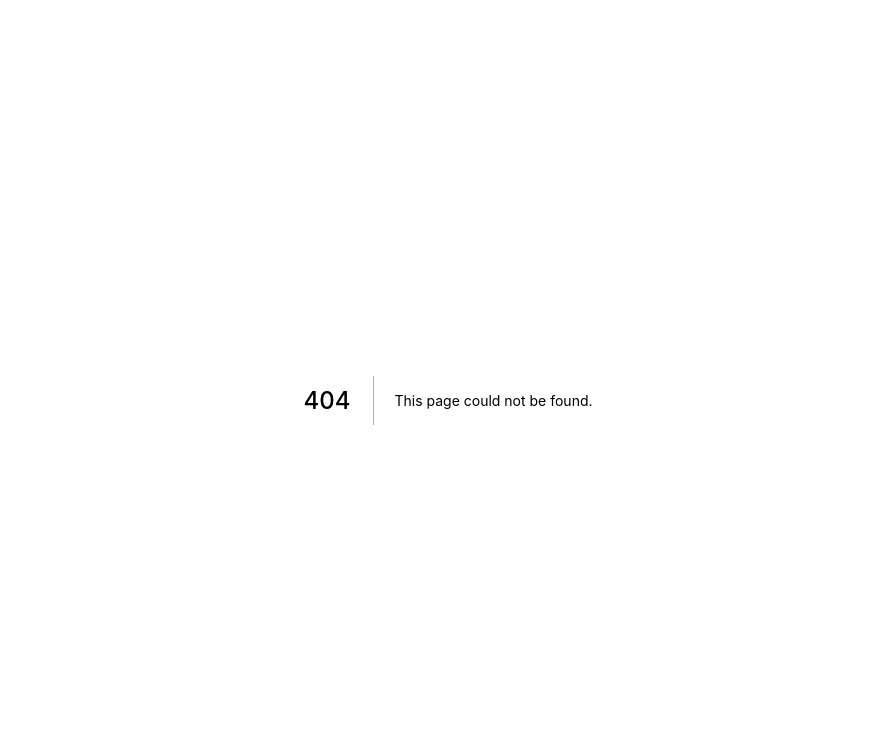
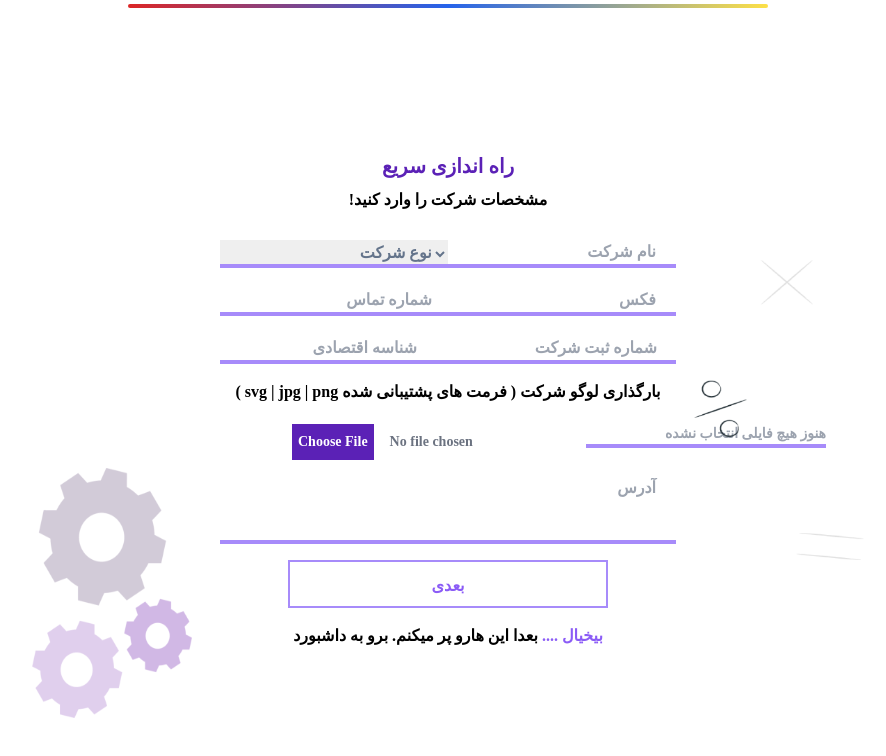
Before and after one commit to rekar-accounting/frontend, a Next.js app: page /CompanyInfoPage in a window 1280 px wide. Before the commit this address had no page. Shown: the top 756 px of the page, without its empty margins (192-1078 px from the left). Built offline with nearby package versions, Linux system fonts and the light colour scheme.

Commit message:
Add alt to tag Image

```diff
--- a/components/Card.tsx
+++ b/components/Card.tsx
@@ -1,22 +1,22 @@
 import React from "react";
 import Image from "next/image";
 
-
-
 type Props = {
-  Image: any
-  name:string
-  title:string
+  Image: any;
+  name: string;
+  title: string;
 };
 
-const Card: React.FC< Props > = (props) => {
+const Card: React.FC<Props> = (props) => {
   return (
     <div className="border border-none w-56 h-72 mx-auto ">
-        <Image src={props.Image } width={500} height={300} />
-        <h2 className=" text-center mt-3 font-bold text-lg text-slate-500">{props.name}</h2>
-        <h2 className="text-xs mt-3 text-center text-slate-700">{props.title}</h2>
+      <Image src={props.Image} width={500} height={300} alt="images card" />
+      <h2 className=" text-center mt-3 font-bold text-lg text-slate-500">
+        {props.name}
+      </h2>
+      <h2 className="text-xs mt-3 text-center text-slate-700">{props.title}</h2>
     </div>
-  )
-}
+  );
+};
 
 export default Card;
--- a/components/Slider.tsx
+++ b/components/Slider.tsx
@@ -1,25 +1,40 @@
-import React, { Component } from 'react';
+import React, { Component } from "react";
 import "react-responsive-carousel/lib/styles/carousel.min.css";
-import { Carousel } from 'react-responsive-carousel';
-import Image from 'next/image';
+import { Carousel } from "react-responsive-carousel";
+import Image from "next/image";
 
 const Slider = () => {
   return (
-		<div className='my-24'>
-            <h2 className='text-center text-xl font-bold'> مشتریان ما </h2>
+    <div className="my-24">
+      <h2 className="text-center text-xl font-bold"> مشتریان ما</h2>
       <Carousel>
         <div>
-                    <Image src="/brand/apple.jpg" alt="" width={145} height={120} />
+          <Image
+            src="/brand/apple.jpg"
+            alt="image apple"
+            width={145}
+            height={120}
+          />
         </div>
         <div>
-                    <Image src="/brand/adidas.jpg" alt="" width={145} height={120} />
+          <Image
+            src="/brand/adidas.jpg"
+            alt="image adidas"
+            width={145}
+            height={120}
+          />
         </div>
         <div>
-                    <Image src="/brand/samsung.jpg" alt="" width={145} height={120} />
+          <Image
+            src="/brand/samsung.jpg"
+            alt="image samsung"
+            width={145}
+            height={120}
+          />
         </div>
       </Carousel>
     </div>
   );
-	}
+};
 
-export default Slider
+export default Slider;
--- a/pages/Company-Info-Page.tsx
+++ /dev/null
@@ -1,70 +0,0 @@
-import Link from "next/link";
-import Image from "next/image";
-import type { NextPage } from "next";
-import { useState } from "react";
-
-
-
-const Company:NextPage = () => {
-
-    const [Count,setCount] = useState ('هنوز هیچ فایلی انتخاب نشده');
-    const file = () => {
-        setCount( "یک فایل انتخاب شد")
-    }
-
-    return(
-        <div>
-            <div className=" absolute mt-96 pt-20 md:ml-20 lg:ml-56  ">
-               <Image src="/assets/images/gear.png" width={160} height={250} />
-            </div>
-            <div className=" absolute mt-0 right-56 sm:right-0 sm:mt-0 md:mt-64 md:right-1 lg:right-32 xl:right-56 ">
-                <Image src="/assets/images/operators.png" width={170} height={300} />
-            </div>
-            <div className=" mx-auto md:container lg:container lg:w-2/3 xl:container xl:w-2/4 mb-10">
-                <div className=" bg-gradient-to-r from-red-600 via-blue-600 to-yellow-300 h-1 rounded-lg mt-1 "></div>
-                <div className=" mt-36">
-                    <h1 className=" text-center text-xl text-violet-800 "> راه اندازی سریع </h1>
-                    <h1 className=" text-center pt-2"> !مشخصات شرکت را وارد کنید </h1>
-                </div>
-                <form className="mt-4 mx-auto sm:p-4 md:w-4/5 lg:w-3/4 lg:p-3 lg:mx-auto">
-                    <div className="flex">
-                        <select className="border-b-4 border-violet-400 hover:border-violet-800 w-56 md:w-56 lg:w-60 mx-auto focus:outline-none text-slate-500">
-                            <option className=" text-right"> نوع شرکت </option>
-                            <option>..........</option>
-                            <option>...............</option>
-                        </select>
-                        <input type="text" placeholder=" نام شرکت " className="text-right pr-4 border-b-4 border-violet-400 hover:border-violet-800 focus:outline-none mx-auto w-56 md:w-56 lg:w-60"/>
-                    </div>
-                    <div className="flex mt-5 ">
-                        <input type="tel" placeholder=" شماره تماس" className="text-right pr-4 border-b-4 border-violet-400 hover:border-violet-800 focus:outline-none mx-auto w-56 md:w-56 lg:w-60 " />
-                        <input type="tel" placeholder=" فکس "        className="text-right pr-4 border-b-4 border-violet-400 hover:border-violet-800 focus:outline-none mx-auto w-56 md:w-56 lg:w-60 " />
-                    </div>
-                    <div className="flex mt-5">
-                        <input type="number" placeholder=" شناسه اقتصادی "  className="text-right border-b-4 pl-2 border-violet-400 hover:border-violet-800 focus:outline-none mx-auto w-56 md:w-56 lg:w-60 "  />
-                        <input type="number" placeholder=" شماره ثبت شرکت " className="text-right border-b-4 pl-10 border-violet-400 hover:border-violet-800 focus:outline-none mx-auto w-56 md:w-56 lg:w-60  " />
-                    </div>
-                    <div>
-                        <p className=" mt-4 text-center"> ( svg | jpg | png فرمت های پشتیبانی شده ) بارگذاری لوگو شرکت </p>
-                    </div>
-                    <div className="flex mx-auto sm:ml-12 sm:mx-auto md:mx-auto md:flex lg:ml-6 mt-5">
-                        <input type="file" onChange={file} className=" text-sm text-gray-500 file:mr-4 file:py-2 w-96 file:border-0 file:text-sm file:bg-violet-800 file:text-white focus:outline-none pl-3 md:w-96 lg:w-96 lg:pl-12" />
-                        <div className=" sm:m-0 md:ml-10 lg:ml-14">
-                            <h1 className="text-right text-gray-400 text-sm border-b-4 pl-10 border-violet-400 hover:border-violet-800 focus:outline-none mr-3 mx-auto w-56 md:w-56 lg:w-60 xl:mr-6 "> {Count} </h1>
-                        </div>
-                    </div>
-                    <div className=" mt-4">
-                        <input type="text" placeholder=" آدرس " className=" text-right px-4 w-full border-b-4 lg:w-px-700 border-violet-400 hover:border-violet-800 pr-4 pb-10 focus:outline-none" />
-                    </div>
-                    <div className=" mt-4 text-center pt-3 mx-auto border-2 border-violet-400 text-violet-500 hover:bg-violet-300 hover:text-black w-80 h-12">
-                        <Link href="//"> بعدی </Link>
-
-                    </div>
-                    <p className=" pt-4 text-violet-500 text-center"> بیخیال .... <span className="text-black"> بعدا این هارو پر میکنم. برو به داشبورد </span> </p>
-                </form>
-            </div>
-        </div>
-
-    )
-}
-
-export default Company
--- /dev/null
+++ b/pages/CompanyInfoPage.tsx
@@ -0,0 +1,119 @@
+import Link from "next/link";
+import Image from "next/image";
+import type { NextPage } from "next";
+import { useState } from "react";
+
+const Company: NextPage = () => {
+  const [count, setcount] = useState("هنوز هیچ فایلی انتخاب نشده");
+  const file = () => {
+    setcount("یک فایل انتخاب شد");
+  };
+
+  return (
+    <div>
+      <div className=" absolute mt-96 pt-20 md:ml-20 lg:ml-56  ">
+        <Image
+          src="/assets/images/gear.png"
+          alt="image gear"
+          width={160}
+          height={250}
+        />
+      </div>
+      <div className=" absolute mt-0 right-56 sm:right-0 sm:mt-0 md:mt-64 md:right-1 lg:right-32 xl:right-56 ">
+        <Image
+          src="/assets/images/operators.png"
+          alt="image operators"
+          width={170}
+          height={300}
+        />
+      </div>
+      <div className=" mx-auto md:container lg:container lg:w-2/3 xl:container xl:w-2/4 mb-10">
+        <div className=" bg-gradient-to-r from-red-600 via-blue-600 to-yellow-300 h-1 rounded-lg mt-1 "></div>
+        <div className=" mt-36">
+          <h1 className=" text-center text-xl text-violet-800 ">
+            {" "}
+            راه اندازی سریع{" "}
+          </h1>
+          <h1 className=" text-center pt-2"> !مشخصات شرکت را وارد کنید </h1>
+        </div>
+        <form className="mt-4 mx-auto sm:p-4 md:w-4/5 lg:w-3/4 lg:p-3 lg:mx-auto">
+          <div className="flex">
+            <select className="border-b-4 border-violet-400 hover:border-violet-800 w-56 md:w-56 lg:w-60 mx-auto focus:outline-none text-slate-500">
+              <option className=" text-right"> نوع شرکت </option>
+              <option>..........</option>
+              <option>...............</option>
+            </select>
+            <input
+              type="text"
+              placeholder=" نام شرکت "
+              className="text-right pr-4 border-b-4 border-violet-400 hover:border-violet-800 focus:outline-none mx-auto w-56 md:w-56 lg:w-60"
+            />
+          </div>
+          <div className="flex mt-5 ">
+            <input
+              type="tel"
+              placeholder=" شماره تماس"
+              className="text-right pr-4 border-b-4 border-violet-400 hover:border-violet-800 focus:outline-none mx-auto w-56 md:w-56 lg:w-60 "
+            />
+            <input
+              type="tel"
+              placeholder=" فکس "
+              className="text-right pr-4 border-b-4 border-violet-400 hover:border-violet-800 focus:outline-none mx-auto w-56 md:w-56 lg:w-60 "
+            />
+          </div>
+          <div className="flex mt-5">
+            <input
+              type="number"
+              placeholder=" شناسه اقتصادی "
+              className="text-right border-b-4 pl-2 border-violet-400 hover:border-violet-800 focus:outline-none mx-auto w-56 md:w-56 lg:w-60 "
+            />
+            <input
+              type="number"
+              placeholder=" شماره ثبت شرکت "
+              className="text-right border-b-4 pl-10 border-violet-400 hover:border-violet-800 focus:outline-none mx-auto w-56 md:w-56 lg:w-60  "
+            />
+          </div>
+          <div>
+            <p className=" mt-4 text-center">
+              {" "}
+              ( svg | jpg | png فرمت های پشتیبانی شده ) بارگذاری لوگو شرکت{" "}
+            </p>
+          </div>
+          <div className="flex mx-auto sm:ml-12 sm:mx-auto md:mx-auto md:flex lg:ml-6 mt-5">
+            <input
+              type="file"
+              onChange={file}
+              className=" text-sm text-gray-500 file:mr-4 file:py-2 w-96 file:border-0 file:text-sm file:bg-violet-800 file:text-white focus:outline-none pl-3 md:w-96 lg:w-96 lg:pl-12"
+            />
+            <div className=" sm:m-0 md:ml-10 lg:ml-14">
+              <h1 className="text-right text-gray-400 text-sm border-b-4 pl-10 border-violet-400 hover:border-violet-800 focus:outline-none mr-3 mx-auto w-56 md:w-56 lg:w-60 xl:mr-6 ">
+                {" "}
+                {count}{" "}
+              </h1>
+            </div>
+          </div>
+          <div className=" mt-4">
+            <input
+              type="text"
+              placeholder=" آدرس "
+              className=" text-right px-4 w-full border-b-4 lg:w-px-700 border-violet-400 hover:border-violet-800 pr-4 pb-10 focus:outline-none"
+            />
+          </div>
+          <div className=" mt-4 text-center pt-3 mx-auto border-2 border-violet-400 text-violet-500 hover:bg-violet-300 hover:text-black w-80 h-12">
+            <Link href="//"> بعدی </Link>
+          </div>
+          <p className=" pt-4 text-violet-500 text-center">
+            {" "}
+            بیخیال ....{" "}
+            <span className="text-black">
+              {" "}
+              بعدا این هارو پر میکنم. برو به داشبورد{" "}
+            </span>{" "}
+          </p>
+        </form>
+      </div>
+    </div>
+  );
+};
+
+export default Company;
--- a/pages/home.tsx
+++ b/pages/home.tsx
@@ -46,7 +46,7 @@ const HomePage: NextPage = () => {
             src="/assets/images/rekar-logo.svg"
             width={100}
             height={100}
-            alt=""
+            alt="rekar-logo"
           />
           <h1 className=" text-center font-bold text-purple-900 pt-4">
             {" "}
@@ -67,7 +67,7 @@ const HomePage: NextPage = () => {
             src="/assets/images/bank-artwork.svg"
             width={500}
             height={400}
-            alt=""
+            alt="image-bank artwork"
           />
         </div>
       </div>
--- a/pages/index.tsx
+++ b/pages/index.tsx
@@ -1,5 +1,5 @@
 import type { NextPage } from "next";
-import Company from "./Company-Info-Page";
+import Company from "./CompanyInfoPage";
 
 
 const Home: NextPage = () => {
```
Also changed, not shown: 1 other file (tests, documents, lock files or other folders). Lines whose indentation alone changed are shown as unchanged.
